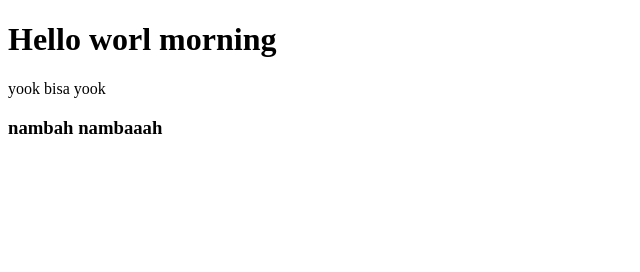
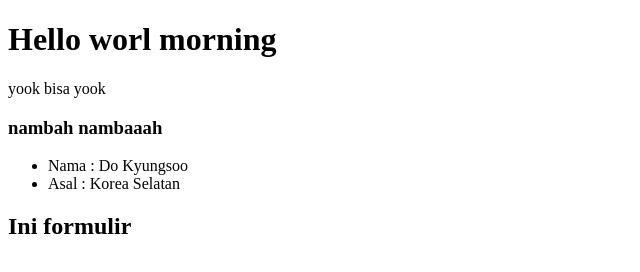
Before and after one commit to Dieva06/belajar-git2, a plain HTML site: page index.html in a window 1280 px wide. Shown: the whole page, without its empty margins (0-640 px from the left). Drawn offline with Linux system fonts and the light colour scheme.

Commit message:
menambah data

```diff
--- a/index.html
+++ b/index.html
@@ -9,5 +9,12 @@
     <h1>Hello worl morning</h1>
     <p>yook bisa yook</p>
     <h3>nambah nambaaah</h3>
+
+    <ul>
+        <li>Nama : Do Kyungsoo </li>
+        <li>Asal : Korea Selatan</li>
+    </ul>
+
+    <h2>Ini formulir</h2>
 </body>
 </html>
```
